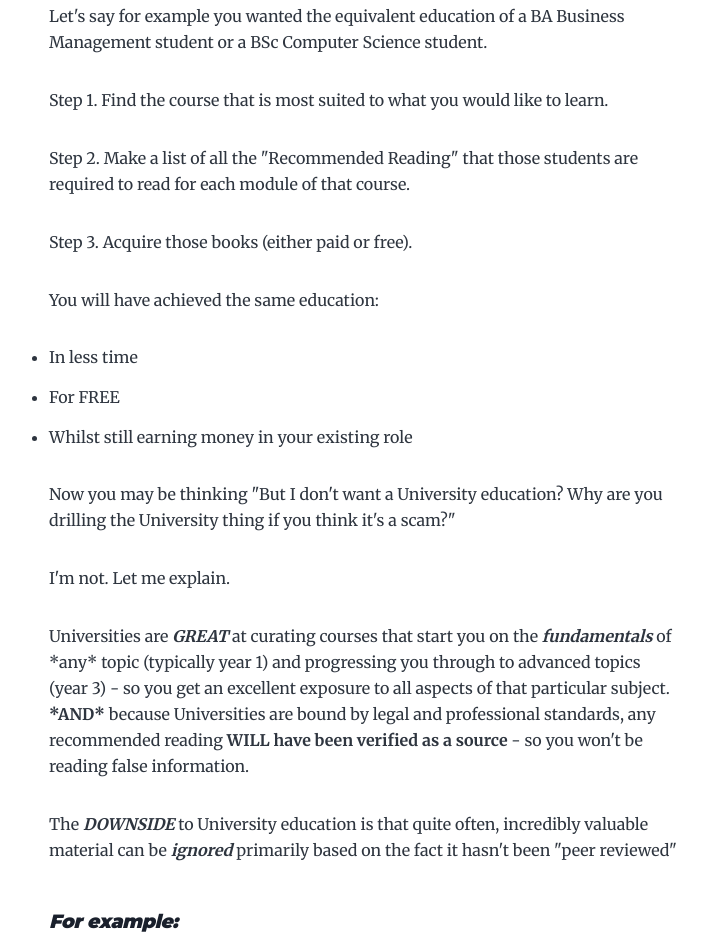
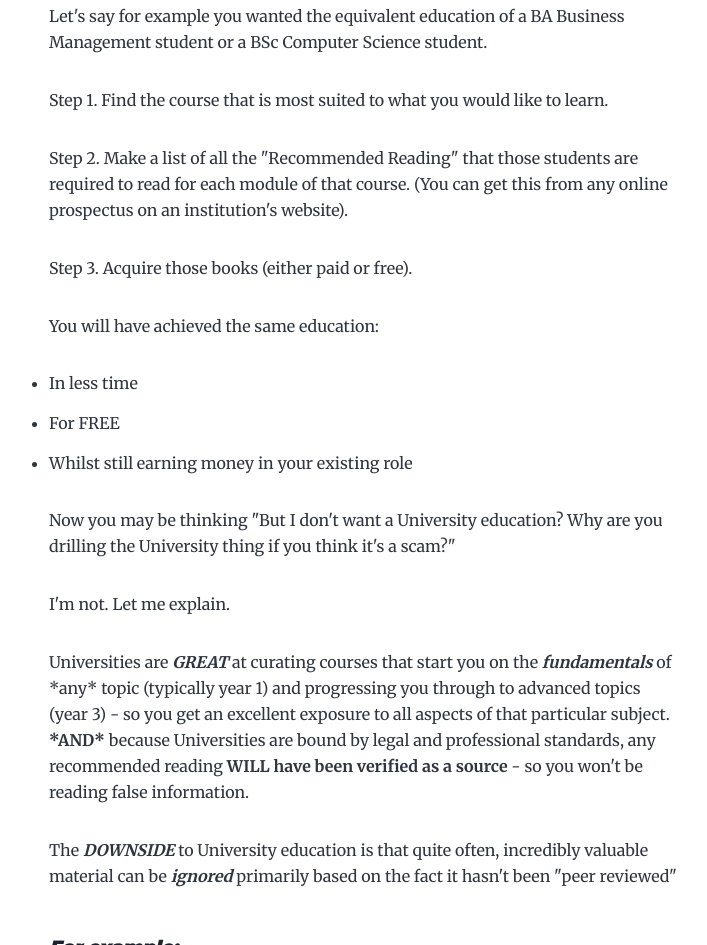
Before and after one commit to lifelongphd/blog, a Gatsby site: page /start-here/ in a window 1280 px wide. Shown: the part 1373-2318 px from the top of the page, without its empty margins (275-982 px from the left). Built offline with nearby package versions, Linux system fonts and the light colour scheme; Gatsby itself is replaced by a stand-in of ours.

Commit message:
Update Blog “start-here/index”

```diff
--- a/content/blog/start-here/index.md
+++ b/content/blog/start-here/index.md
@@ -28,11 +28,7 @@ Fuck that.
 
 You can teach yourself everything you need to accelerate in your personal and professional life ***for next to nothing.***
 
-
-
 - - -
-
-
 
 ## **The New Way to Learn:**
 
@@ -44,7 +40,7 @@ Let's say for example you wanted the equivalent education of a BA Business Manag
 
 Step 1. Find the course that is most suited to what you would like to learn.
 
-Step 2. Make a list of all the "Recommended Reading" that those students are required to read for each module of that course.
+Step 2. Make a list of all the "Recommended Reading" that those students are required to read for each module of that course. (You can get this from any online prospectus on an institution's website).
 
 Step 3. Acquire those books (either paid or free).
 
@@ -61,8 +57,6 @@ I'm not. Let me explain.
 Universities are ***GREAT*** at curating courses that start you on the ***fundamentals*** of \*any\* topic (typically year 1) and progressing you through to advanced topics (year 3) - so you get an excellent exposure to all aspects of that particular subject. **\*AND\*** because Universities are bound by legal and professional standards, any recommended reading **WILL have been verified as a source** - so you won't be reading false information.
 
 The ***DOWNSIDE*** to University education is that quite often, incredibly valuable material can be ***ignored*** primarily based on the fact it hasn't been "peer reviewed"
-
-
 
 ##### ***For example:***
 
```
